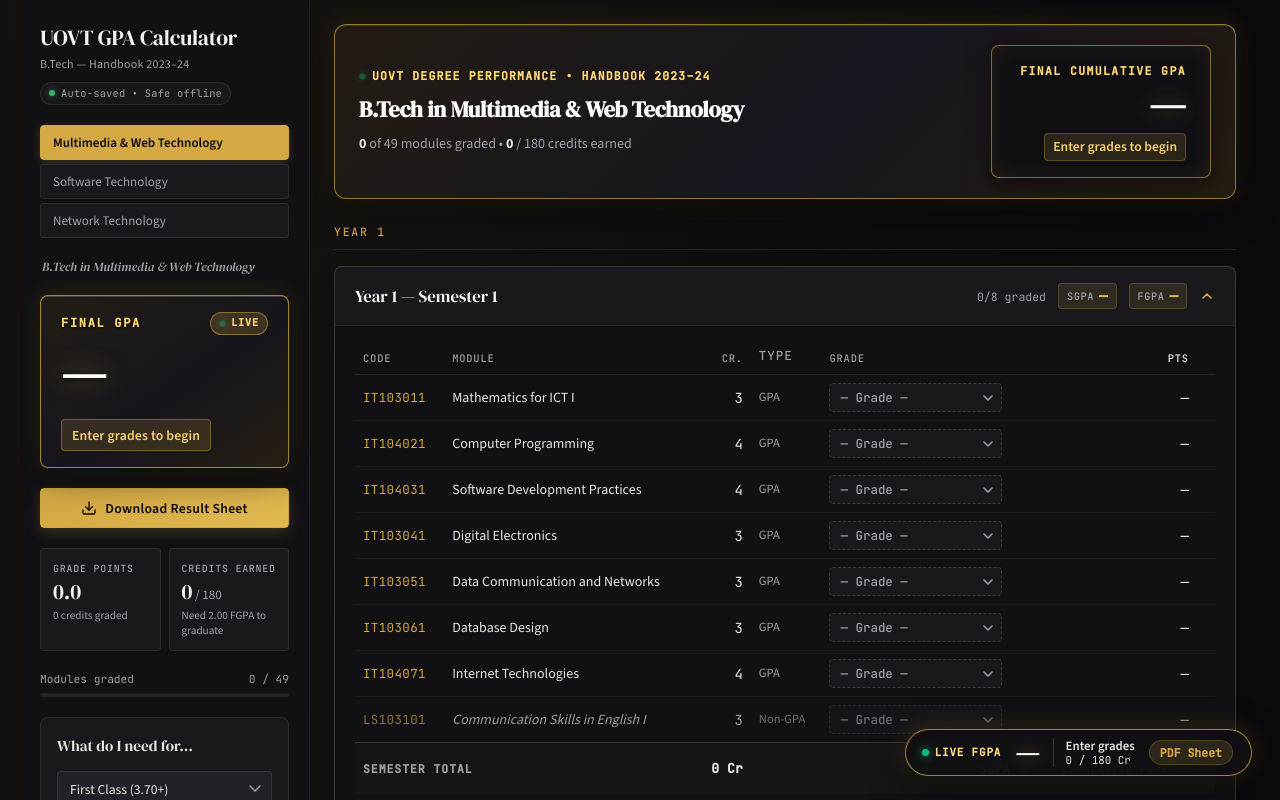
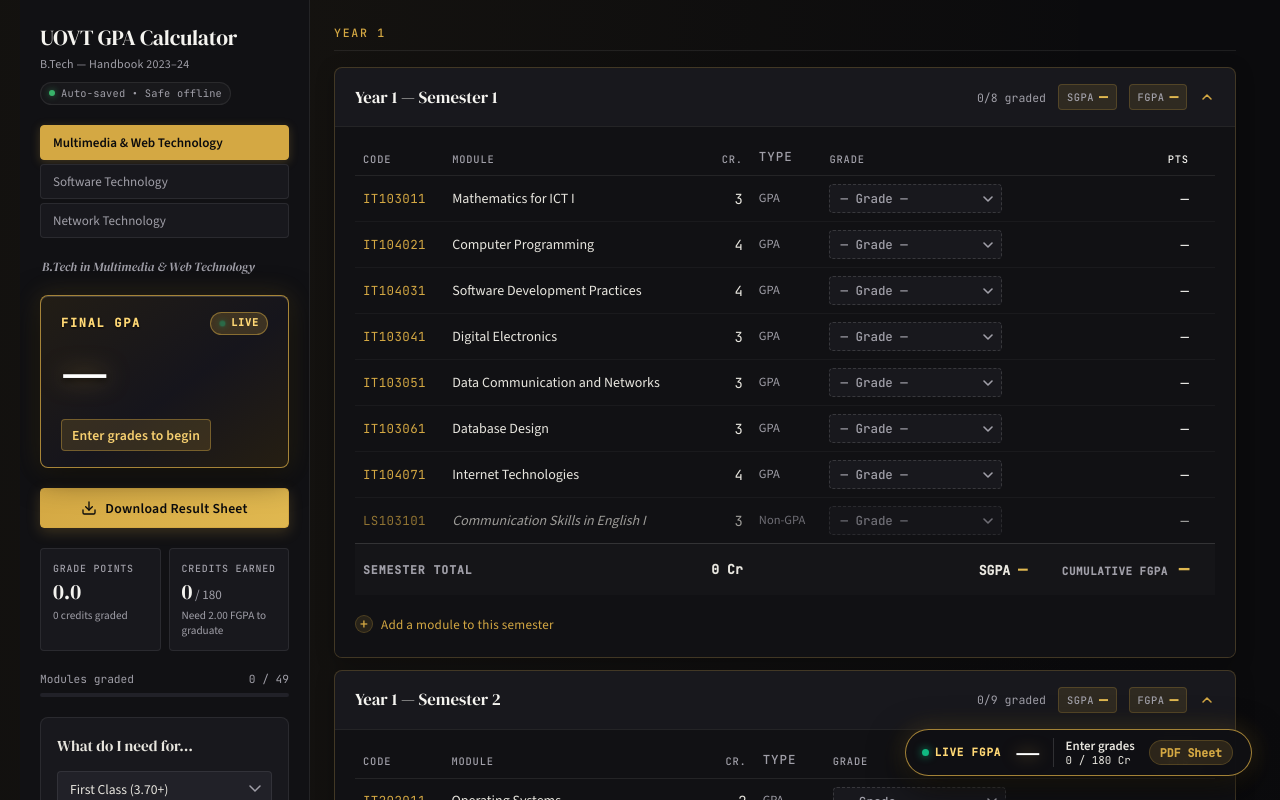
Before and after one commit to supunngunarathna93/GPA-Calculater-Uovt, a React (Vite) app: page / in a window 1280 px wide. Shown: the top 800 px of the page. Built offline with nearby package versions, Linux system fonts and the light colour scheme.

Commit message:
refactor(ui): remove duplicate top banner and keep single prominent sidebar Final GPA card

```diff
--- a/src/App.jsx
+++ b/src/App.jsx
@@ -487,37 +487,6 @@ export default function App() {
           </div>
         </header>
 
-        {/* ── Prominent On-Screen Final GPA Hero Banner ───────────────────── */}
-        <section className={`screen-fgpa-banner card ${isPulsing ? 'is-pulsing' : ''}`} aria-label="Final Cumulative GPA Overview">
-          <div className="banner-left">
-            <div className="banner-tag">
-              <span className="live-dot" />
-              <span>UOVT Degree Performance • Handbook 2023–24</span>
-            </div>
-            <h2 className="banner-title">{programme.label}</h2>
-            <div className="banner-sub">
-              <span><strong>{gradedMods}</strong> of {totalMods} modules graded</span> &bull;{' '}
-              <span><strong>{earned}</strong> / {GRADUATION_CREDITS} credits earned</span>
-            </div>
-          </div>
-          <div className={`fgpa-display-box ${isPulsing ? 'is-pulsing' : ''}`}>
-            <span className="box-label">FINAL CUMULATIVE GPA</span>
-            <div className="box-val-row">
-              <span className="box-val" key={overall.gpa ?? 'empty'}>
-                {overall.gpa === null ? '—' : overall.gpa.toFixed(2)}
-              </span>
-              {gpaDelta !== null && isPulsing && (
-                <span className={`box-delta ${gpaDelta > 0 ? 'pos' : 'neg'}`}>
-                  {gpaDelta > 0 ? `+${gpaDelta.toFixed(2)}` : gpaDelta.toFixed(2)}
-                </span>
-              )}
-            </div>
-            <div className="box-award">
-              {awardClass || 'Enter grades to begin'}
-            </div>
-          </div>
-        </section>
-
         {/* Semester Accordions grouped by year */}
         {Object.entries(yearGroups).map(([year, sems]) => (
           <div className="year-group" id={`year-${year}`} key={year}>
--- a/src/style.css
+++ b/src/style.css
@@ -355,161 +355,6 @@ body {
   font-family: var(--font-sans);
   font-weight: 600;
   letter-spacing: 0.01em;
-}
-
-/* ─── Prominent Main Content Hero Banner ────────────────────────────────── */
-.screen-fgpa-banner {
-  background: linear-gradient(135deg, #221c13 0%, #17151e 55%, #251d10 100%);
-  border: 1.5px solid rgba(212, 168, 67, 0.65);
-  border-radius: var(--radius-lg);
-  padding: var(--sp-5) var(--sp-6);
-  margin-bottom: var(--sp-6);
-  display: flex;
-  align-items: center;
-  justify-content: space-between;
-  gap: var(--sp-6);
-  box-shadow: 0 10px 36px rgba(0, 0, 0, 0.6), 0 0 28px rgba(212, 168, 67, 0.16), inset 0 1px 0 rgba(255, 255, 255, 0.12);
-  position: relative;
-  overflow: hidden;
-  transition: border-color 0.2s, box-shadow 0.2s;
-}
-
-.screen-fgpa-banner.is-pulsing {
-  border-color: #ffd875;
-  box-shadow: 0 12px 42px rgba(0, 0, 0, 0.7), 0 0 36px rgba(212, 168, 67, 0.4);
-}
-
-.screen-fgpa-banner .banner-left {
-  display: flex;
-  flex-direction: column;
-  gap: 6px;
-}
-
-.screen-fgpa-banner .banner-tag {
-  display: inline-flex;
-  align-items: center;
-  gap: 6px;
-  font-family: var(--font-mono);
-  font-size: 0.72rem;
-  font-weight: 700;
-  text-transform: uppercase;
-  letter-spacing: 0.1em;
-  color: #ffd875;
-}
-
-.screen-fgpa-banner .banner-title {
-  font-family: var(--font-display);
-  font-size: 1.4rem;
-  font-weight: 600;
-  color: #ffffff;
-  margin: 0;
-  letter-spacing: -0.01em;
-}
-
-.screen-fgpa-banner .banner-sub {
-  font-family: var(--font-sans);
-  font-size: 0.88rem;
-  color: var(--smoke);
-}
-
-.screen-fgpa-banner .banner-sub strong {
-  color: var(--bone);
-}
-
-/* The high-contrast Final GPA display box inside the banner */
-.fgpa-display-box {
-  background: #0f0f13;
-  border: 1.5px solid rgba(212, 168, 67, 0.6);
-  border-radius: var(--radius-md);
-  padding: var(--sp-4) var(--sp-6);
-  min-width: 220px;
-  text-align: right;
-  display: flex;
-  flex-direction: column;
-  align-items: flex-end;
-  box-shadow: 0 6px 24px rgba(0, 0, 0, 0.5), inset 0 0 20px rgba(212, 168, 67, 0.1);
-  transition: border-color 0.2s, box-shadow 0.2s, transform 0.2s;
-}
-
-.fgpa-display-box.is-pulsing {
-  border-color: #ffd875;
-  box-shadow: 0 0 30px rgba(212, 168, 67, 0.45);
-  transform: scale(1.02);
-}
-
-.fgpa-display-box .box-label {
-  font-family: var(--font-mono);
-  font-size: 0.72rem;
-  font-weight: 700;
-  letter-spacing: 0.12em;
-  text-transform: uppercase;
-  color: #ffd875;
-  margin-bottom: 2px;
-}
-
-.fgpa-display-box .box-val-row {
-  display: flex;
-  align-items: baseline;
-  gap: 8px;
-}
-
-.fgpa-display-box .box-val {
-  font-family: var(--font-display);
-  font-size: 2.8rem;
-  font-weight: 600;
-  color: #ffffff;
-  line-height: 1;
-  text-shadow: 0 0 20px rgba(212, 168, 67, 0.7), 0 2px 4px rgba(0, 0, 0, 0.8);
-}
-
-.fgpa-display-box .box-delta {
-  font-family: var(--font-mono);
-  font-size: 0.85rem;
-  font-weight: 700;
-  padding: 2px 8px;
-  border-radius: 9999px;
-  animation: delta-pop 0.2s var(--ease-out) both;
-}
-
-.fgpa-display-box .box-delta.pos {
-  background: rgba(16, 185, 129, 0.25);
-  color: #34d399;
-  border: 1px solid rgba(16, 185, 129, 0.5);
-}
-
-.fgpa-display-box .box-delta.neg {
-  background: rgba(244, 63, 94, 0.25);
-  color: #fb7185;
-  border: 1px solid rgba(244, 63, 94, 0.5);
-}
-
-.fgpa-display-box .box-award {
-  font-family: var(--font-sans);
-  font-size: 0.85rem;
-  font-weight: 600;
-  color: #f7d070;
-  margin-top: 6px;
-  background: rgba(212, 168, 67, 0.14);
-  border: 1px solid rgba(212, 168, 67, 0.3);
-  padding: 2px 8px;
-  border-radius: var(--radius-sm);
-}
-
-@media (max-width: 720px) {
-  .screen-fgpa-banner {
-    flex-direction: column;
-    align-items: stretch;
-    padding: var(--sp-4);
-    gap: var(--sp-4);
-    margin-bottom: var(--sp-4);
-  }
-
-  .fgpa-display-box {
-    align-items: center;
-    text-align: center;
-    width: 100%;
-    min-width: 0;
-  }
 }
 
 /* ─── Download Result Sheet CTA Button ──────────────────────────────────── */
@@ -1425,7 +1270,6 @@ footer {
 
   /* Hide screen chrome & controls */
   .sidebar,
-  .screen-fgpa-banner,
   .floating-fgpa-hud,
   .fgpa-badge,
   .add-custom,
```
